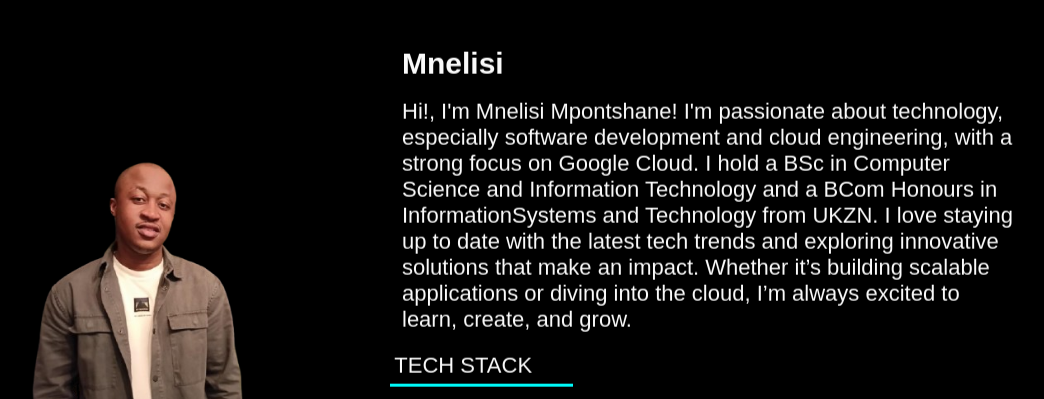
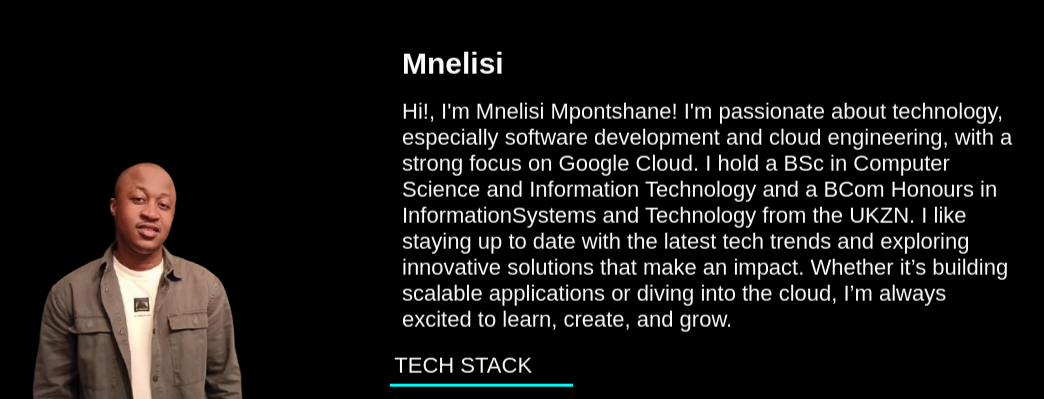
Before and after one commit to Mnelisi-Writes/Mnelisi_Portfolio, a plain HTML site: page index.html in a window 1280 px wide. Shown: the part 941-1340 px from the top of the page, without its empty margins (136-1180 px from the left). Drawn offline with nearby package versions, Linux system fonts and the light colour scheme.

Commit message:
updating html

```diff
--- a/index.html
+++ b/index.html
@@ -62,7 +62,7 @@
                         and cloud engineering, with a strong focus on Google Cloud.
                         I hold a BSc in Computer Science and Information Technology and a BCom Honours in
                         InformationSystems
-                        and Technology from UKZN. I love staying up to date with the latest tech trends and exploring
+                        and Technology from the UKZN. I like staying up to date with the latest tech trends and exploring
                         innovative
                         solutions that make an impact. Whether it’s building scalable applications or diving into the
                         cloud, I’m always excited to learn, create, and grow.</p>
```
